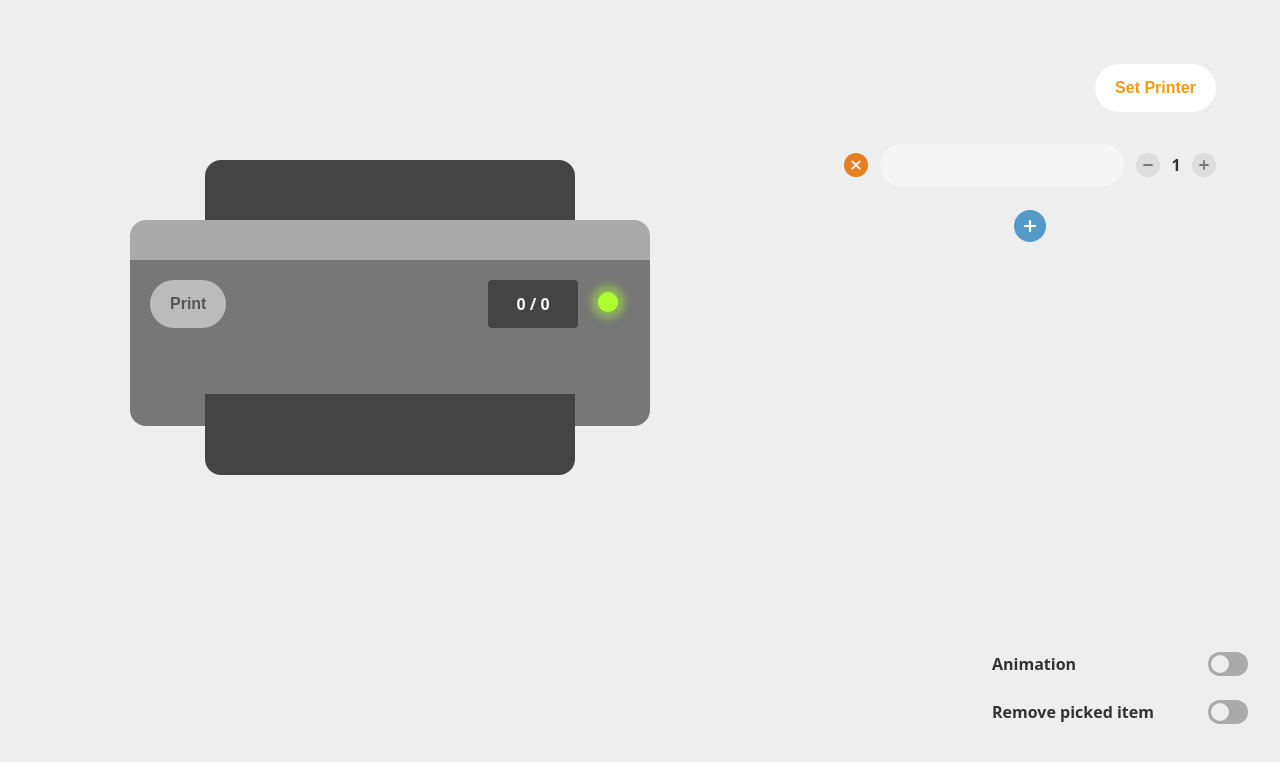
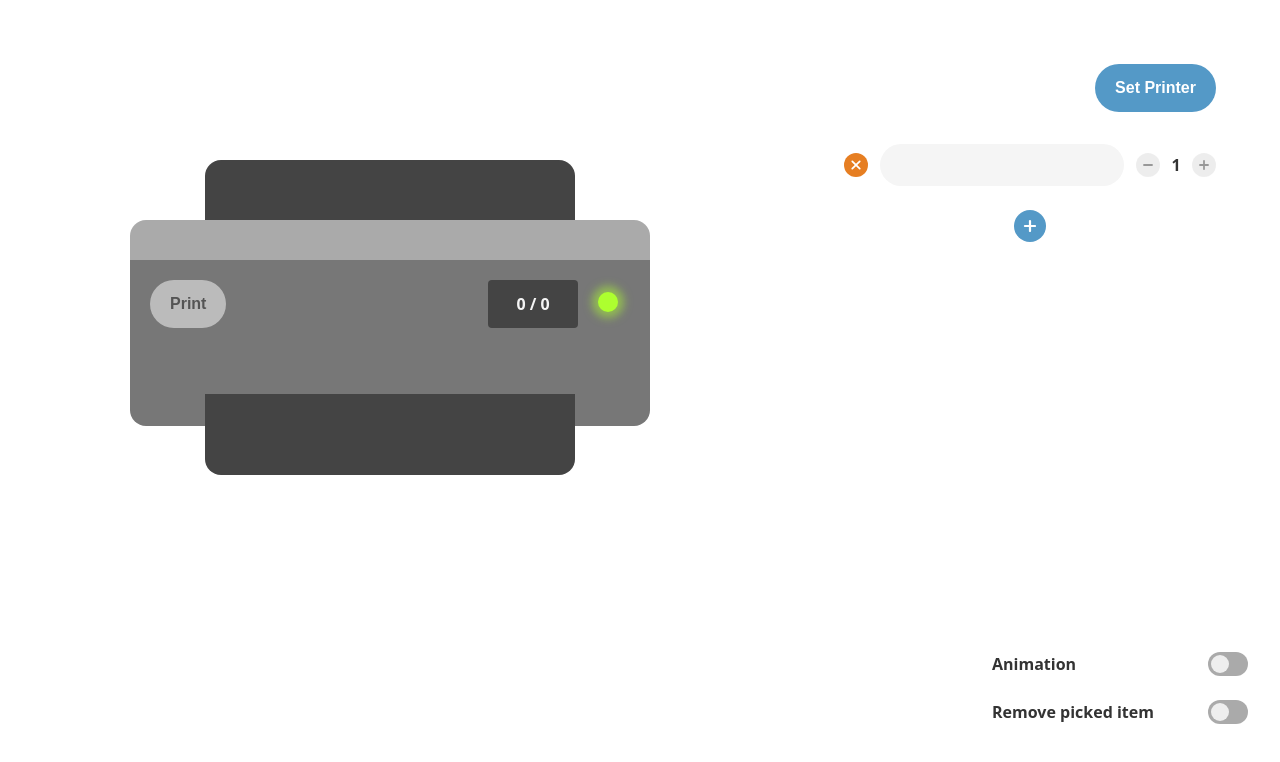
Before and after one commit to euparkn/RandomPrinter, a React (Create React App) app: page / in a window 1280 px wide. Both pictures are taken after a click on the button 1030 px from the left and 184 px from the top of the page. Shown: the top 762 px of the page. Built offline with nearby package versions, Linux system fonts and the light colour scheme.

Commit message:
style: bg color, typos

```diff
--- a/src/assets/styles/_printer.scss
+++ b/src/assets/styles/_printer.scss
@@ -104,7 +104,7 @@
   color: var(--color-1);
   border-radius: 16px;
   z-index: 100;
-  box-shadow: 0 0 32px rgba($color: #000000, $alpha: 0.15);
+  box-shadow: 0 0 32px rgba($color: #000, $alpha: 0.15);
   text-align: center;
   font-size: 3.2rem;
   font-weight: 900;
--- a/src/assets/styles/_variables.scss
+++ b/src/assets/styles/_variables.scss
@@ -3,23 +3,25 @@
   --orange: #f39c12;
   --blue: #5499c7;
   --red: #e67e22;
-  --gray-1: #eeeeee;
-  --gray-2: #aaaaaa;
-  --gray-3: #777777;
-  --gray-4: #333333;
+  --bg: #fff;
+  --gray-1: #eee;
+  --gray-2: #aaa;
+  --gray-3: #777;
+  --gray-4: #333;
   --color-1: #f5f5f5;
-  --color-2: #333333;
+  --color-2: #333;
 }
 
 :root [data-theme="dark"] {
   --orange: #f39c12;
   --blue: #5499c7;
   --red: #e67e22;
-  --gray-1: #333333;
-  --gray-2: #777777;
-  --gray-3: #aaaaaa;
-  --gray-4: #eeeeee;
-  --color-1: #333333;
+  --bg: #2a2a2a;
+  --gray-1: #333;
+  --gray-2: #777;
+  --gray-3: #aaa;
+  --gray-4: #eee;
+  --color-1: #333;
   --color-2: #f5f5f5;
 }
 
--- a/src/assets/styles/index.scss
+++ b/src/assets/styles/index.scss
@@ -24,7 +24,7 @@ body,
 
 .main {
   display: flex;
-  background-color: var(--gray-1);
+  background-color: var(--bg);
 }
 
 @font-face {
--- a/src/assets/styles/molecules/_counter.scss
+++ b/src/assets/styles/molecules/_counter.scss
@@ -5,4 +5,7 @@
     min-width: 32px;
     text-align: center;
   }
+  button {
+    opacity: 0.5;
+  }
 }
--- a/src/components/Aside/AsideList.tsx
+++ b/src/components/Aside/AsideList.tsx
@@ -36,7 +36,8 @@ function AsideList() {
         <TextButton
           text="Set Printer"
           onClick={() => setPrinterList(setFormatList(asideList))}
-          color="#f39c12"
+          backgroundColor="#5499c7"
+          color="#fff"
         />
       </div>
 
--- a/src/components/_Molecules/Counter.tsx
+++ b/src/components/_Molecules/Counter.tsx
@@ -27,11 +27,11 @@ function Counter({ state, setState }: IProps) {
   return (
     <div className="counter">
       <CircleButton onClick={countDown} backgroundColor="#ddd">
-        <RemoveIcon fill="#777" />
+        <RemoveIcon fill="#333" />
       </CircleButton>
       <Text text={state.toString()} />
       <CircleButton onClick={countUp} backgroundColor="#ddd">
-        <AddIcon fill="#777" />
+        <AddIcon fill="#333" />
       </CircleButton>
     </div>
   );
```
